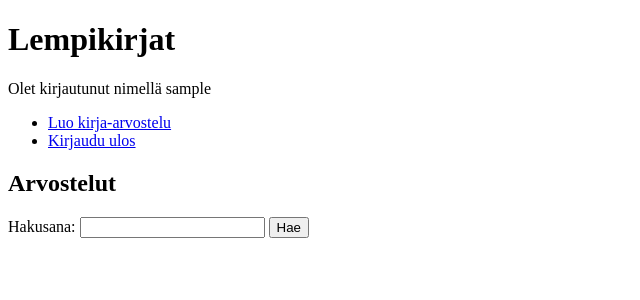
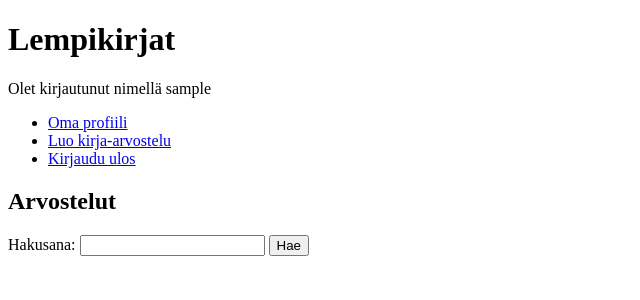
Before and after one commit to PetteriPP/lempikirjat, a Flask app: page / in a window 1280 px wide. Shown: the top 300 px of the page, without its empty margins (0-640 px from the left). Run offline with Flask 3, Linux system fonts and the light colour scheme; the visitor is signed in with stand-in values (Sample User, id 1); data that the repository does not hold is empty.

Commit message:
Add navigation link to own profile

```diff
--- a/templates/layout.html
+++ b/templates/layout.html
@@ -22,6 +22,7 @@
       <li><a href="/">Etusivu</a></li>
       {% endif %}
       {% if session.user_id %}
+      <li><a href="/user/{{ session.user_id }}">Oma profiili</a></li>
       <li><a href="/new_book_review">Luo kirja-arvostelu</a></li>
       <li>
         <form action="/logout" method="post">
```
